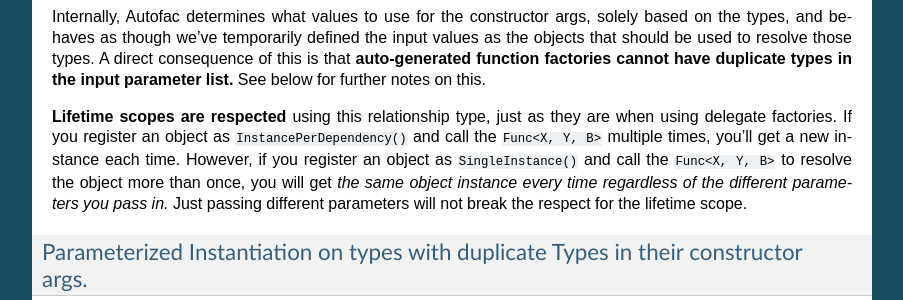
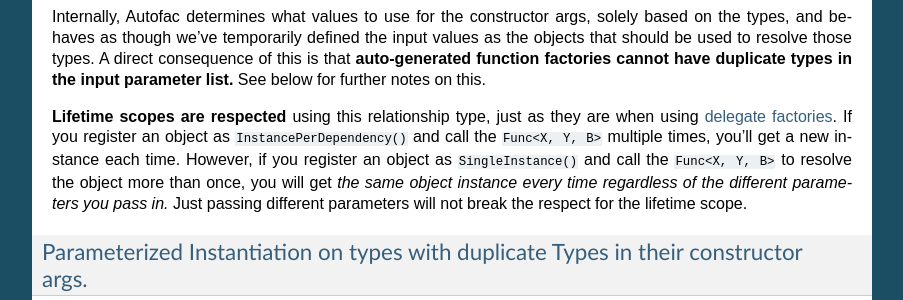
Before and after one commit to autofac/Documentation, a Sphinx documentation site: the page built from docs/resolve/relationships.rst, in a window 1280 px wide and 900 px high, scrolled down 4052 px. Shown: the part 152-452 px from the top of the window, without its empty margins (198-1101 px from the left). Built offline with Sphinx 7.4.7, drawn with Linux system fonts in a browser that asks for light colours; part of the change alters nothing that is shown.

```diff
--- a/docs/resolve/relationships.rst
+++ b/docs/resolve/relationships.rst
@@ -230,7 +230,7 @@ Example:
 Internally, Autofac determines what values to use for the constructor args, solely based on the types, and behaves as though we've temporarily defined the input values as the objects that should be used to resolve those types. A direct consequence of this is that  **auto-generated function factories cannot have duplicate types in the input parameter list.** See below for further notes on this.
 
 
-**Lifetime scopes are respected** using this relationship type, just as they are when using delegate factories. If you register an object as ``InstancePerDependency()`` and call the ``Func<X, Y, B>`` multiple times, you'll get a new instance each time. However, if you register an object as ``SingleInstance()`` and call the ``Func<X, Y, B>`` to resolve the object more than once, you will get *the same object instance every time regardless of the different parameters you pass in.* Just passing different parameters will not break the respect for the lifetime scope.
+**Lifetime scopes are respected** using this relationship type, just as they are when using :doc:`delegate factories <../advanced/delegate-factories>`. If you register an object as ``InstancePerDependency()`` and call the ``Func<X, Y, B>`` multiple times, you'll get a new instance each time. However, if you register an object as ``SingleInstance()`` and call the ``Func<X, Y, B>`` to resolve the object more than once, you will get *the same object instance every time regardless of the different parameters you pass in.* Just passing different parameters will not break the respect for the lifetime scope.
 
 Parameterized Instantiation on types with duplicate Types in their constructor args.
 -------------------------------------------
```
